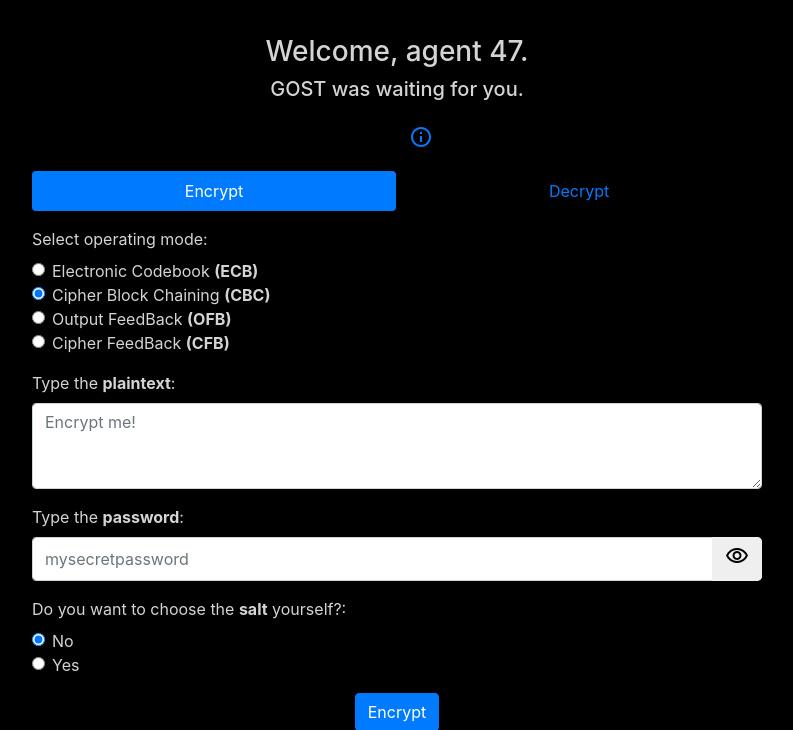
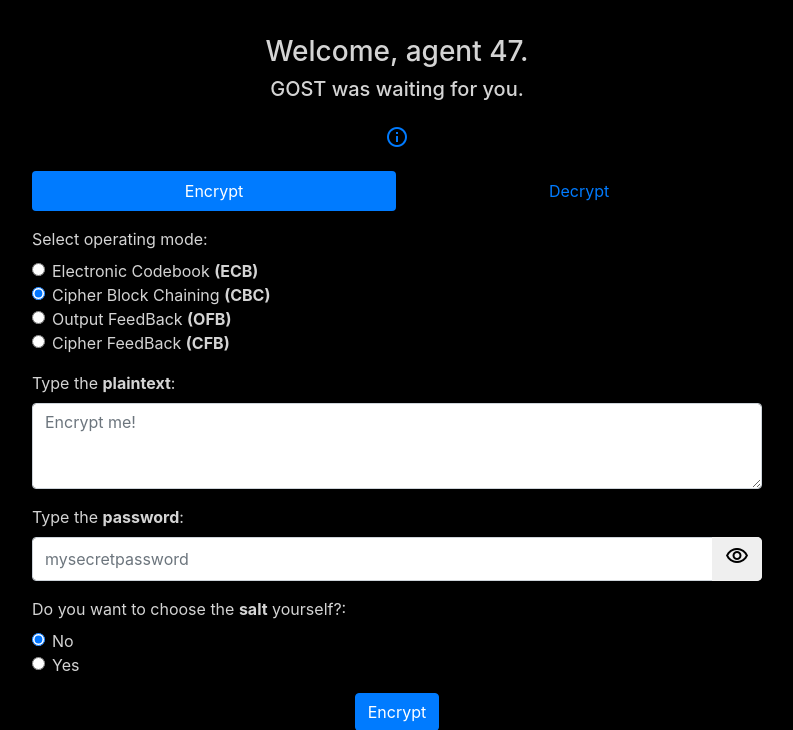
Before and after one commit to sghebrab/GOST_WebService, a Flask app: page / in a window 1280 px wide. Shown: the top 730 px of the page, without its empty margins (243-1036 px from the left). Run offline with Flask 2, Linux system fonts and the light colour scheme; some libraries are stand-ins or nearby versions.

Commit message:
insert comment here

```diff
--- a/templates/index.html
+++ b/templates/index.html
@@ -31,7 +31,7 @@
     </div>
     <div class="row justify-content-center lil-jump-bottom">
         <div class="col-12 col-md-8 text-center">
-            <a class="material-icons-outlined" href="{{url_for('info')}}" style="margin-left: 2em">info</a>
+            <a class="material-icons-outlined" href="{{url_for('info')}}">info</a>
         </div>
     </div>
     <div class="row justify-content-center">
```
